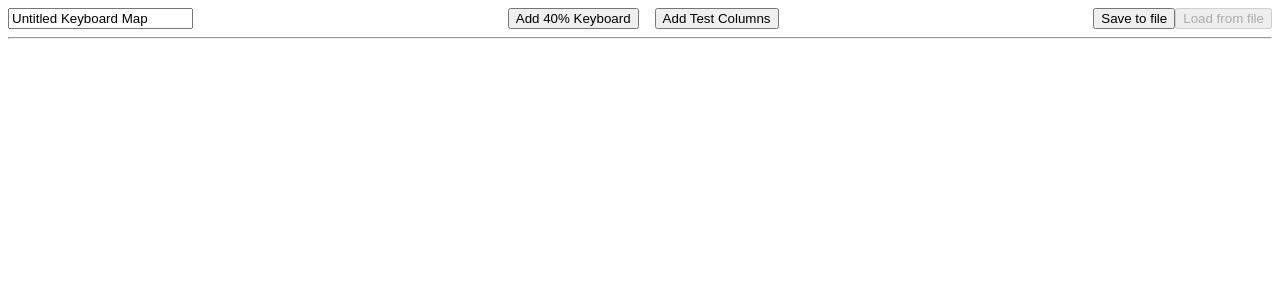
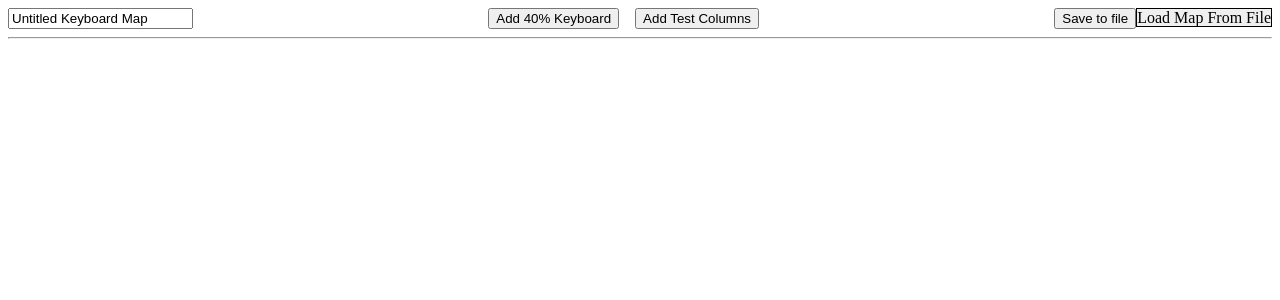
Before and after one commit to Archie-Adams/keyboard-shortcut-map-maker, a React (Create React App) app: page / in a window 1280 px wide. Shown: the top 300 px of the page. Built offline with nearby package versions, Linux system fonts and the light colour scheme.

Commit message:
load from file feature

```diff
--- a/src/components/Header/Header.scss
+++ b/src/components/Header/Header.scss
@@ -7,4 +7,13 @@
         display: flex;
         gap: 1rem;
     }
+
+    #selectFile {
+        display: none;
+    }
+
+    .load-file {
+        background-color: #eeee;
+        border: 1px solid black;
+    }
 }
--- a/src/components/Header/Header.tsx
+++ b/src/components/Header/Header.tsx
@@ -81,21 +81,44 @@ const Header = () => {
             )}`;
             const link = document.createElement("a");
             link.href = jsonString;
-            link.download = "data.json";
+            link.download = `${context.title}.json`;
             link.click();
           }}
         >
           Save to file
         </button>
-        <button
-          type="button"
-          onClick={() => {
-            // {/* TODO: Load from JSON file. */ }
-          }}
-          disabled
+        <label
+          htmlFor="selectFile"
+          className="load-file"
         >
-          Load from file
-        </button>
+          Load Map From File
+        </label>
+        <input
+          type="file"
+          id="selectFile"
+          onChange={(event) => {
+            var fr = new FileReader();
+
+            fr.onload = (e) => {
+              console.log(e);
+              if (typeof e.target?.result !== 'string') {
+                alert('Error loading file.');
+                return;
+              }
+              try {
+                var result = JSON.parse(e.target.result);
+                console.log(JSON.stringify(result, null, 2));
+                // TODO: No check for right format.
+                setContext(result);
+              } catch (error) {
+                alert('Error parsing file.');
+              }
+            }
+
+            var file = event.target.files?.item(0);
+            if (!file) { return false; }
+            fr.readAsText(file);
+          }} />
       </div>
 
       {/* TODO: Save context in session? + a clear all context button. */}
```
